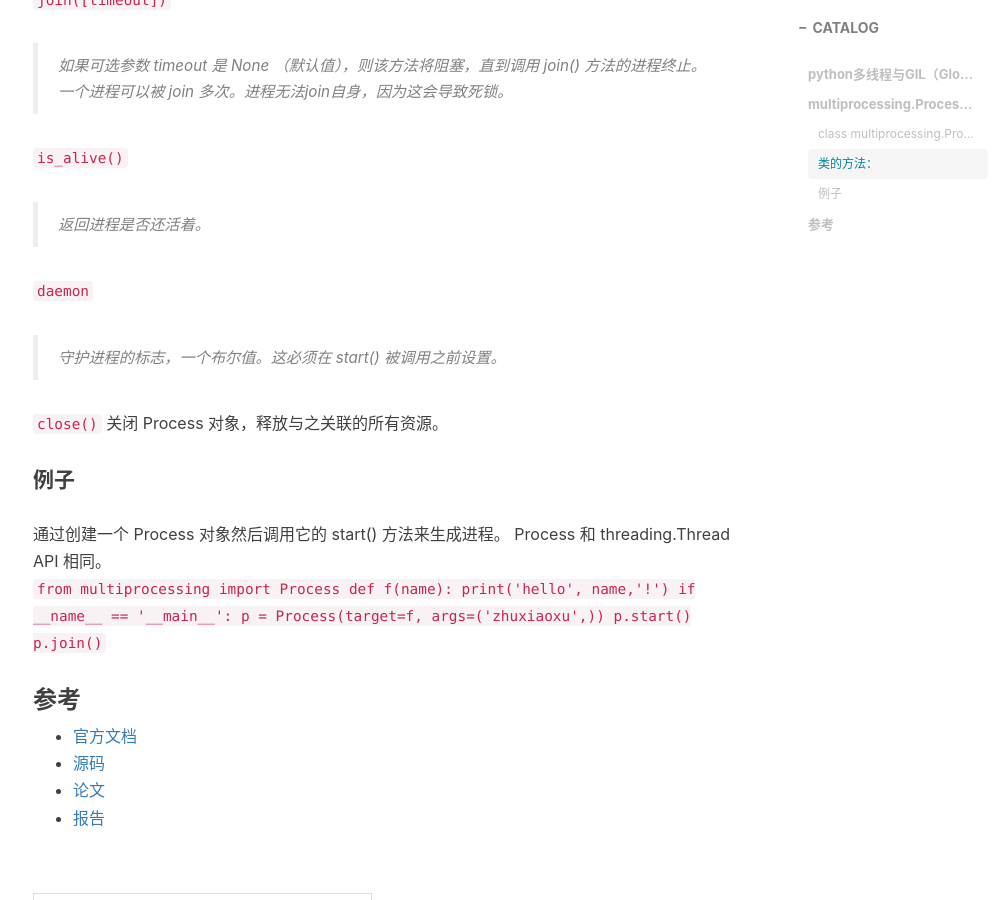
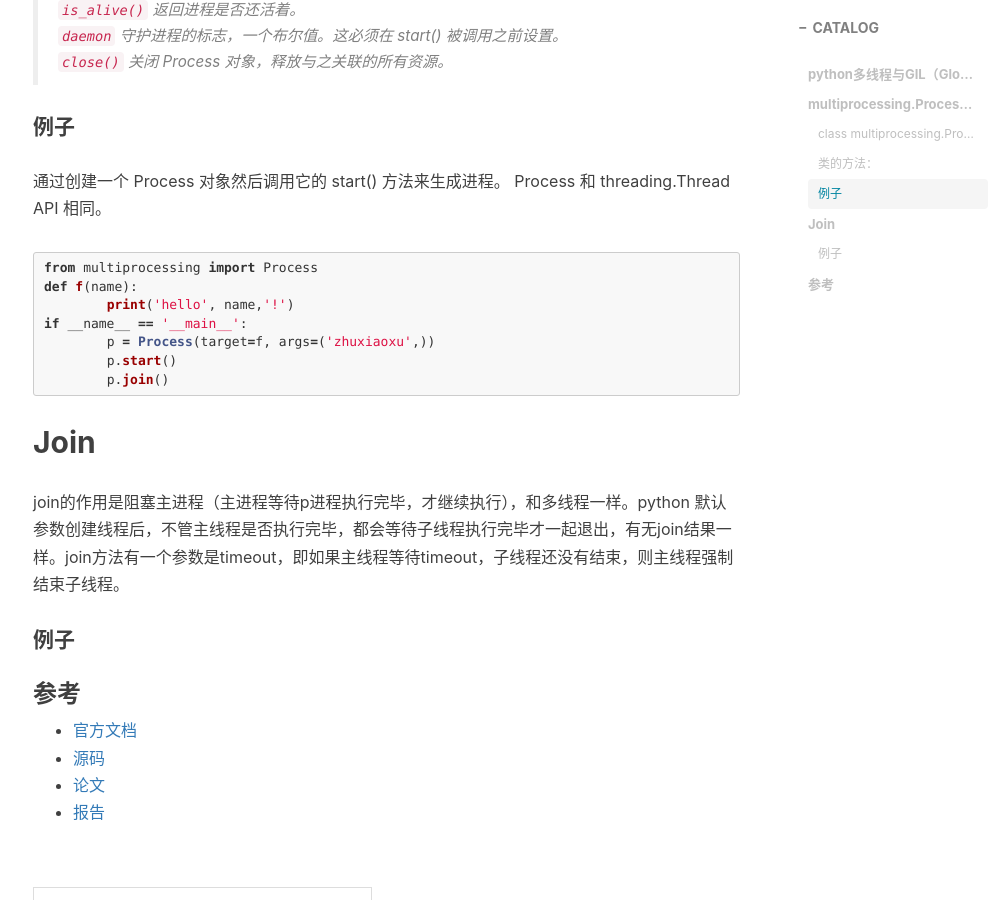
Before and after one commit to zhuxiaoxuhit/zhuxiaoxuhit.github.io, a Jekyll site: the page built from _posts/2020-01-15-PYTHON多进程与MULTIPROCESSING模块.md, in a window 1280 px wide and 900 px high, scrolled down 1518 px. Shown: the whole window, without its empty margins (232-1235 px from the left). Built offline with Jekyll 4.4.1, drawn with Linux system fonts in a browser that asks for light colours; nearby versions of some CDN libraries; comment, search, counter and statistics services are not loaded.

Commit message:
[Modify] mp

````diff
--- a/_posts/2020-01-15-PYTHON多进程与MULTIPROCESSING模块.md
+++ b/_posts/2020-01-15-PYTHON多进程与MULTIPROCESSING模块.md
@@ -29,32 +29,31 @@ multiprocessing 是一个用与 threading 模块相似API的支持产生进程
 #### 类的方法：
 `start()`
 >启动进程活动。
-
 `join([timeout])`
 >如果可选参数 timeout 是 None （默认值），则该方法将阻塞，直到调用 join() 方法的进程终止。一个进程可以被 join 多次。进程无法join自身，因为这会导致死锁。
-
 `is_alive()`
 >返回进程是否还活着。
-
 `daemon`
 >守护进程的标志，一个布尔值。这必须在 start() 被调用之前设置。
-
 `close()`
 关闭 Process 对象，释放与之关联的所有资源。
 
 #### 例子
 通过创建一个 Process 对象然后调用它的 start() 方法来生成进程。 Process 和 threading.Thread API 相同。
-`from multiprocessing import Process
+```python
+from multiprocessing import Process
 def f(name):
 	print('hello', name,'!')
 if __name__ == '__main__':
 	p = Process(target=f, args=('zhuxiaoxu',))
 	p.start()
 	p.join()
-`
+```
 
+## Join
+join的作用是阻塞主进程（主进程等待p进程执行完毕，才继续执行），和多线程一样。python 默认参数创建线程后，不管主线程是否执行完毕，都会等待子线程执行完毕才一起退出，有无join结果一样。join方法有一个参数是timeout，即如果主线程等待timeout，子线程还没有结束，则主线程强制结束子线程。
 
-
+#### 例子
 
 
 
````
